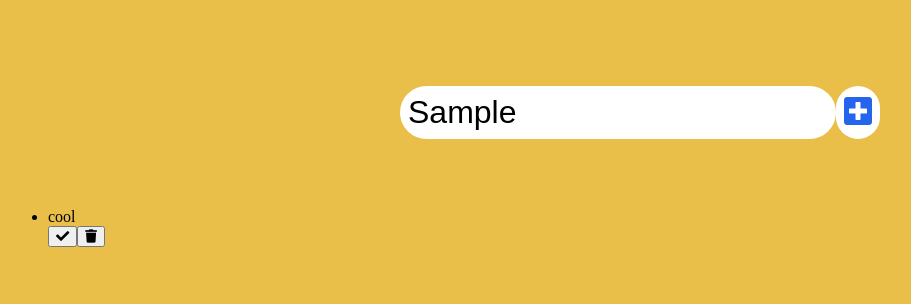
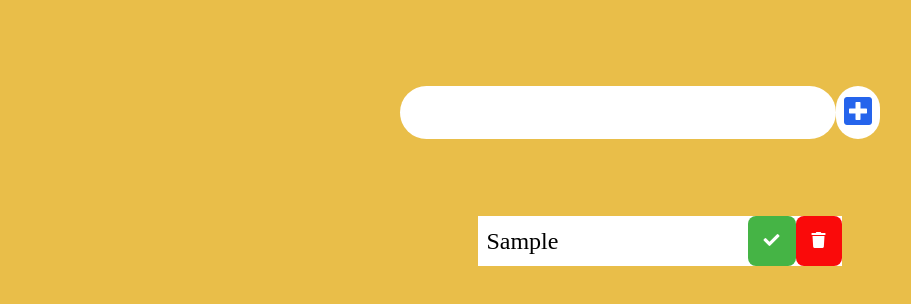
Before and after one commit to abhisheksingh98/B5_Rockstars, a plain HTML site: page Grocery-List/index.html in a window 1280 px wide. Both pictures are taken after typing "Sample" into the empty fields and a click on the button 858 px from the left and 248 px from the top of the page. Shown: the part 136-440 px from the top of the page, without its empty margins (0-911 px from the left). Drawn offline with Linux system fonts and the light colour scheme.

Commit message:
added the local storage functionality

```diff
--- a/Grocery-List/js/script.js
+++ b/Grocery-List/js/script.js
@@ -3,17 +3,21 @@ const groceryButton = document.querySelector('.grocery__button');
 const groceryList = document.querySelector('.grocery__list');
 
 groceryButton.addEventListener('click',addGrocery);
+groceryList.addEventListener('click',deleteGrocery);
 
 function addGrocery(e){
+
     e.preventDefault();
 
     const grocery = document.createElement('div');
     grocery.classList.add("grocery");
 
     const newGrocery = document.createElement('li');
-    newGrocery.innerText = 'cool';
+    newGrocery.innerText = groceryInput.value;
     newGrocery.classList.add('grocery');
     grocery.appendChild(newGrocery);
+
+    localStorageGrocery(groceryInput.value);
 
     const checkedButton = document.createElement('button');
     checkedButton.innerHTML = '<i class = "fas fa-check"></i>';
@@ -22,8 +26,36 @@ function addGrocery(e){
 
     const deleteButton = document.createElement('button');
     deleteButton.innerHTML = '<i class = "fas fa-trash"></i>';
-    deleteButton.classList.add("checked__btn");
+    deleteButton.classList.add("delete__btn");
     grocery.appendChild(deleteButton);
 
     groceryList.appendChild(grocery);
+
+    groceryInput.value="";
 }
+
+function deleteGrocery(e){
+    const item = e.target;
+
+    if(item.classList[0] === "delete__btn"){
+        const grocery = item.parentElement;
+        grocery.remove();
+    }
+
+    if(item.classList[0]==="checked__btn"){
+        const grocery = item.parentElement;
+        grocery.classList.toggle("checked");
+    }
+}
+
+function localStorageGrocery(grocery){
+    let groceries;
+    if(localStorage.getItem('groceries')===null){
+        groceries =[];
+    }
+    else {
+        groceries = JSON.parse(localStorage.getItem('groceries'));
+    }
+    groceries.push(grocery);
+    localStorage.setItem('groceries',JSON.stringify(groceries));
+}
--- a/Grocery-List/styles/style.css
+++ b/Grocery-List/styles/style.css
@@ -35,3 +35,58 @@ form button:hover {
   background: rgb(37, 100, 236);
   color: white;
 }
+
+.grocery__container {
+  display: flex;
+  justify-content: center;
+  align-items: center;
+}
+
+.grocery__list {
+  min-width: 30%;
+  list-style: none;
+}
+
+.grocery {
+  margin: 0.5rem;
+  background: white;
+  color: black;
+  font-size: 1.5rem;
+  display: flex;
+  justify-content: space-between;
+  align-items: center;
+  transition: all 0.5 ease;
+}
+
+.grocery li {
+  flex: 1;
+}
+
+.delete__btn,
+.checked__btn {
+  background: rgb(250, 10, 10);
+  color: white;
+  border: none;
+  border-radius: 0.5rem;
+  padding: 1rem;
+  cursor: pointer;
+  font-size: 1rem;
+}
+
+.checked__btn {
+  background: rgb(69, 180, 69);
+}
+
+.grocery__item {
+  padding: 0rem 0.5rem;
+}
+
+.fa-trash,
+.fa-check {
+  pointer-events: none;
+}
+
+.checked {
+  text-decoration: line-through;
+  opacity: 0.5;
+}
```
Also changed, not shown: Grocery-List/index.html (+1 -0 lines).
